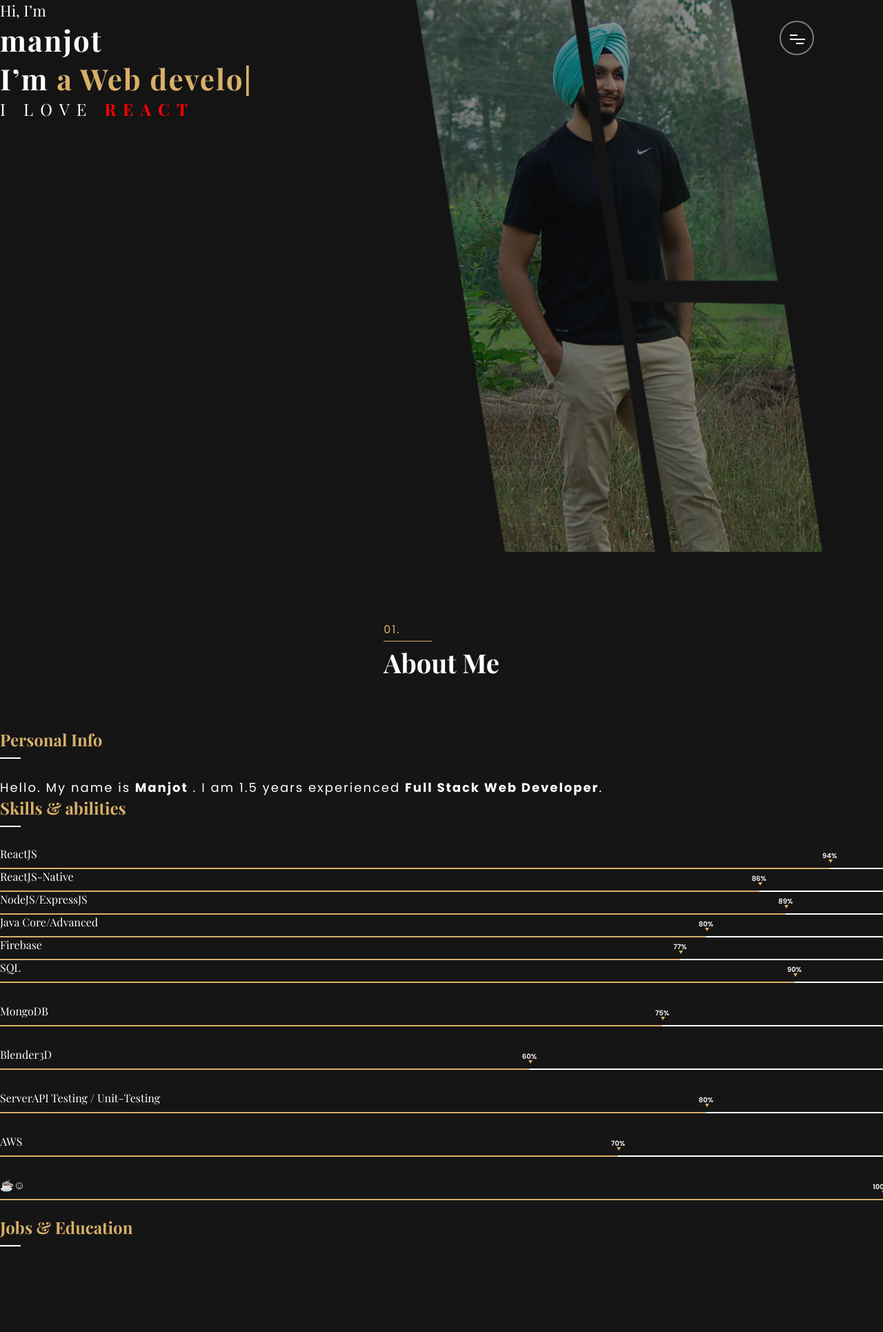
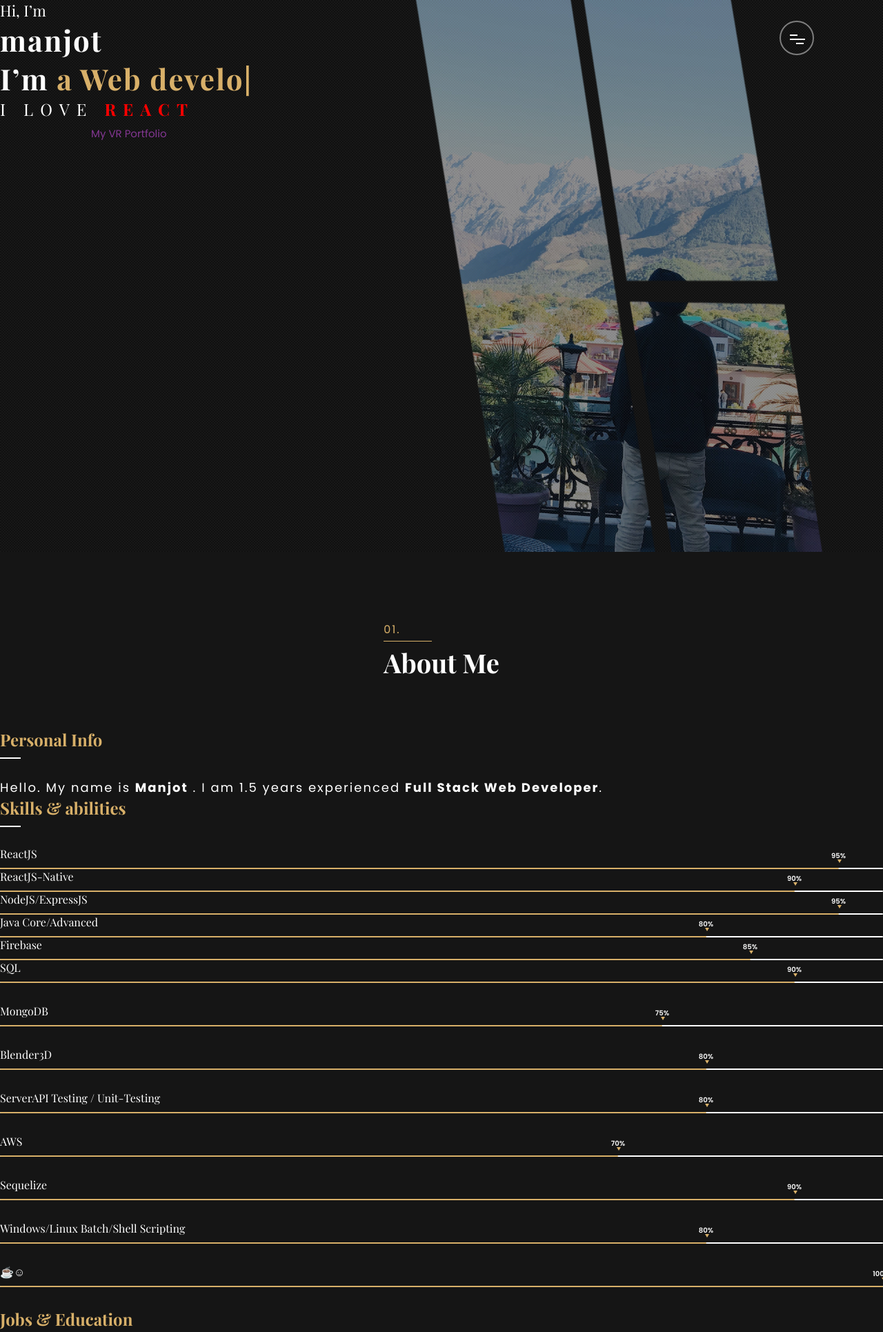
Before and after one commit to manjotsk/hasher, a PHP site: page /public/index.html in a window 1280 px wide. Shown: the top 1931 px of the page at 69% size. Run offline with PHP 8.4, Linux system fonts and the light colour scheme.

Commit message:
Added updates and ready to deploy
Signed-off-by: Manjot Singh <manjot.kalsi@simbaquartz.com>

```diff
--- a/public/css/style.css
+++ b/public/css/style.css
@@ -32,6 +32,7 @@
 /* ----------------------------------------------------------------
      [ 01 default Style ]
 -----------------------------------------------------------------*/
+
 * {
   -webkit-box-sizing: border-box;
   -o-box-sizing: border-box;
@@ -205,6 +206,32 @@ svg.break-section path {
 .end-section {
   bottom: 0;
 }
+.btn-6 {
+  color: #843793;
+}
+.btn-6 span {
+  position: absolute;
+  display: block;
+  width: 0;
+  height: 0;
+  border-radius: 50%;
+  background-color: #420c4d;
+  transition: width 0.4s ease-in-out, height 0.4s ease-in-out;
+  -webkit-transform: translate(-50%, -50%);
+          transform: translate(-50%, -50%);
+  z-index: -1;
+}
+.btn-6:hover {
+  color: #dbc4df;
+}
+.btn-6:hover span {
+  width: 225%;
+  height: 562.5px;
+}
+.btn-6:active {
+  background-color: #6e1480;
+}
+
 
 /* -------------------------------------------------------
                    02 - Navbar
@@ -1001,7 +1028,7 @@ body.nav-active .nav__list-item:nth-child(6) {
   font-size: 14px;
   padding: 10px 10px 10px 0;
   letter-spacing: 2px;
-  color: rgba(11, 11, 11, 0.65);
+  color: rgba(11, 11, 11, 0.85);
   cursor: pointer;
   -webkit-transition: all .3s;
   -o-transition: all .3s;
@@ -1297,6 +1324,7 @@ body.nav-active .nav__list-item:nth-child(6) {
   position: relative;
   height: 100%;
   overflow: hidden;
+  background-color: rgba(0,256,256,.5)
 }
 
 .contact .container {
--- a/public/index.html
+++ b/public/index.html
@@ -24,6 +25,24 @@
       <script src="https://oss.maxcdn.com/html5shiv/3.7.2/html5shiv.min.js"></script>
       <script src="https://oss.maxcdn.com/respond/1.4.2/respond.min.js"></script>
     <![endif]-->
+  <script>
+    $(function () {
+      $('.btn-6')
+        .on('mouseenter', function (e) {
+          var parentOffset = $(this).offset(),
+            relX = e.pageX - parentOffset.left,
+            relY = e.pageY - parentOffset.top;
+          $(this).find('span').css({ top: relY, left: relX })
+        })
+        .on('mouseout', function (e) {
+          var parentOffset = $(this).offset(),
+            relX = e.pageX - parentOffset.left,
+            relY = e.pageY - parentOffset.top;
+          $(this).find('span').css({ top: relY, left: relX })
+        });
+      $('[href=#]').click(function () { return false });
+    });
+  </script>
 </head>
 
 <body>
@@ -97,8 +116,9 @@
     ================================================== -->
   <header id="header" class="header cover-bg">
     <!-- particles -->
-    <div >
-      <img src="img/main-img.jpg" style="    position: fixed; object-fit: cover; object-position: center; height: 100%;" alt="image">
+    <div>
+      <img src="img/main-img-min-min.jpg"
+        style="    position: fixed; object-fit: cover; object-position: center; width: 100%;" alt="image">
     </div>
     <div class="bg cover-bg" data-image-src="img/bg-header.png"></div>
     <div style="position: absolute" class="container h-100">
@@ -138,6 +153,8 @@
                 </span>
               </a>
             </div>
+            <a class="btn-6" href="https://home.manjot.in">My VR Portfolio<span></span></a>
+
           </div>
         </div>
       </div>
@@ -174,7 +191,7 @@
             <div class="skills-item mb-30">
               <h4>ReactJS</h4>
               <div class="bar">
-                <span class="fill" data-width="94%"></span>
+                <span class="fill" data-width="95%"></span>
               </div>
               <div class="tip"></div>
             </div>
@@ -182,7 +199,7 @@
             <div class="skills-item mb-30">
               <h4>ReactJS-Native</h4>
               <div class="bar">
-                <span class="fill" data-width="86%"></span>
+                <span class="fill" data-width="90%"></span>
               </div>
               <div class="tip"></div>
             </div>
@@ -190,7 +207,7 @@
             <div class="skills-item mb-30">
               <h4>NodeJS/ExpressJS</h4>
               <div class="bar">
-                <span class="fill" data-width="89%"></span>
+                <span class="fill" data-width="95%"></span>
               </div>
               <div class="tip"></div>
             </div>
@@ -206,7 +223,7 @@
             <div class="skills-item mb-30">
               <h4>Firebase</h4>
               <div class="bar">
-                <span class="fill" data-width="77%"></span>
+                <span class="fill" data-width="85%"></span>
               </div>
               <div class="tip"></div>
             </div>
@@ -230,7 +247,7 @@
             <div class="skills-item">
               <h4>Blender3D</h4>
               <div class="bar">
-                <span class="fill" data-width="60%"></span>
+                <span class="fill" data-width="80%"></span>
               </div>
               <div class="tip"></div>
             </div>
@@ -253,6 +270,25 @@
               <div class="tip"></div>
             </div>
             <p style="margin-top:30px" />
+
+            <div class="skills-item">
+              <h4>Sequelize</h4>
+              <div class="bar">
+                <span class="fill" data-width="90%"></span>
+              </div>
+              <div class="tip"></div>
+            </div>
+            <p style="margin-top:30px" />
+
+            <div class="skills-item">
+              <h4>Windows/Linux Batch/Shell Scripting</h4>
+              <div class="bar">
+                <span class="fill" data-width="80%"></span>
+              </div>
+              <div class="tip"></div>
+            </div>
+            <p style="margin-top:30px" />
+
             <div class="skills-item">
               <h4>☕☺</h4>
               <div class="bar">
@@ -260,12 +296,13 @@
               </div>
               <div class="tip"></div>
             </div>
+            <p style="margin-top:30px" />
 
-            <a href="#">
+            <!-- <a href="#">
               <div class="inner-button">
                 <span>Download CV</span>
               </div>
-            </a>
+            </a> -->
           </div>
         </div>
 
@@ -360,9 +397,27 @@
             <p style="margin-top:30px" />
 
             <div class="skills-item">
-              <h4>Blender3D</h4>
+              <h4>Unity</h4>
               <div class="bar">
                 <span class="fill" data-width="60%"></span>
+              </div>
+              <div class="tip"></div>
+            </div>
+            <p style="margin-top:30px" />
+
+            <div class="skills-item">
+              <h4>AFrame VR/AR</h4>
+              <div class="bar">
+                <span class="fill" data-width="70%"></span>
+              </div>
+              <div class="tip"></div>
+            </div>
+            <p style="margin-top:30px" />
+
+            <div class="skills-item">
+              <h4>RaspberryPI/IOT</h4>
+              <div class="bar">
+                <span class="fill" data-width="90%"></span>
               </div>
               <div class="tip"></div>
             </div>
@@ -555,8 +636,36 @@
                   <div class="part-img">
                     <img src="img/portfolio/3.png" alt="image">
                     <div class="overlay-img">
-                      <h4>ReactJS-NodeJS-mySQL Web Stack</h4>
-                      <h6>Philance</h6>
+                      <a class="single-image" href="img/portfolio/3.png">
+                        <h4>ReactJS-NodeJS-mySQL Web Stack</h4>
+                        <h6>Philance</h6>
+                      </a>
+                    </div>
+                  </div>
+                </div>
+              </div>
+
+              <div class="col-lg-6 col-md-12 d-item video App mb-30">
+                <div class="item-img">
+                  <a class="single-image" href="img/portfolio/7.png"></a>
+                  <div class="part-img">
+                    <img src="img/portfolio/7.png" alt="image">
+                    <div class="overlay-img">
+                      <h4>Android and iOS</h4>
+                      <h6>Fidelis Zeus App Development</h6>
+                    </div>
+                  </div>
+                </div>
+              </div>
+
+              <div class="col-lg-6 col-md-12 d-item photo web mb-30">
+                <div class="item-img video">
+                  <a class="single-image" target="_blank" href="https://app.smiles.care"></a>
+                  <div class="part-img">
+                    <img style="width: 100%" scrolling="no" src="img/portfolio/6.png"></img>
+                    <div class="overlay-img">
+                      <h4>ReactJS-NodeJS-FirebaseRTDB Web Stack</h4>
+                      <h6>Smiles.care Admin portal</h6>
                     </div>
                   </div>
                 </div>
@@ -703,7 +816,8 @@
         <div class="col-lg-8">
           <div class="contact-box">
             <p>
-              <a href="mailto:manjot.kalsi@simbaquartz.com">manjot.kalsi@simbaquartz.com</a>
+              <a style='color: black;font-weight: bold'
+                href="mailto:manjot.kalsi@simbaquartz.com">manjot.kalsi@simbaquartz.com</a>
             </p>
             <!-- <form class="form" id="contact-form" action="contact.php" data-toggle="validator">
               <div class="messages"></div>
```
Also changed, not shown: other parts of public/index.html (+64 -41 lines), public/img/main-img-min-min.JPG (added), public/img/main-img.jpg (deleted), public/img/portfolio/6.png (added), public/img/portfolio/7.PNG (added), 1 other file.
